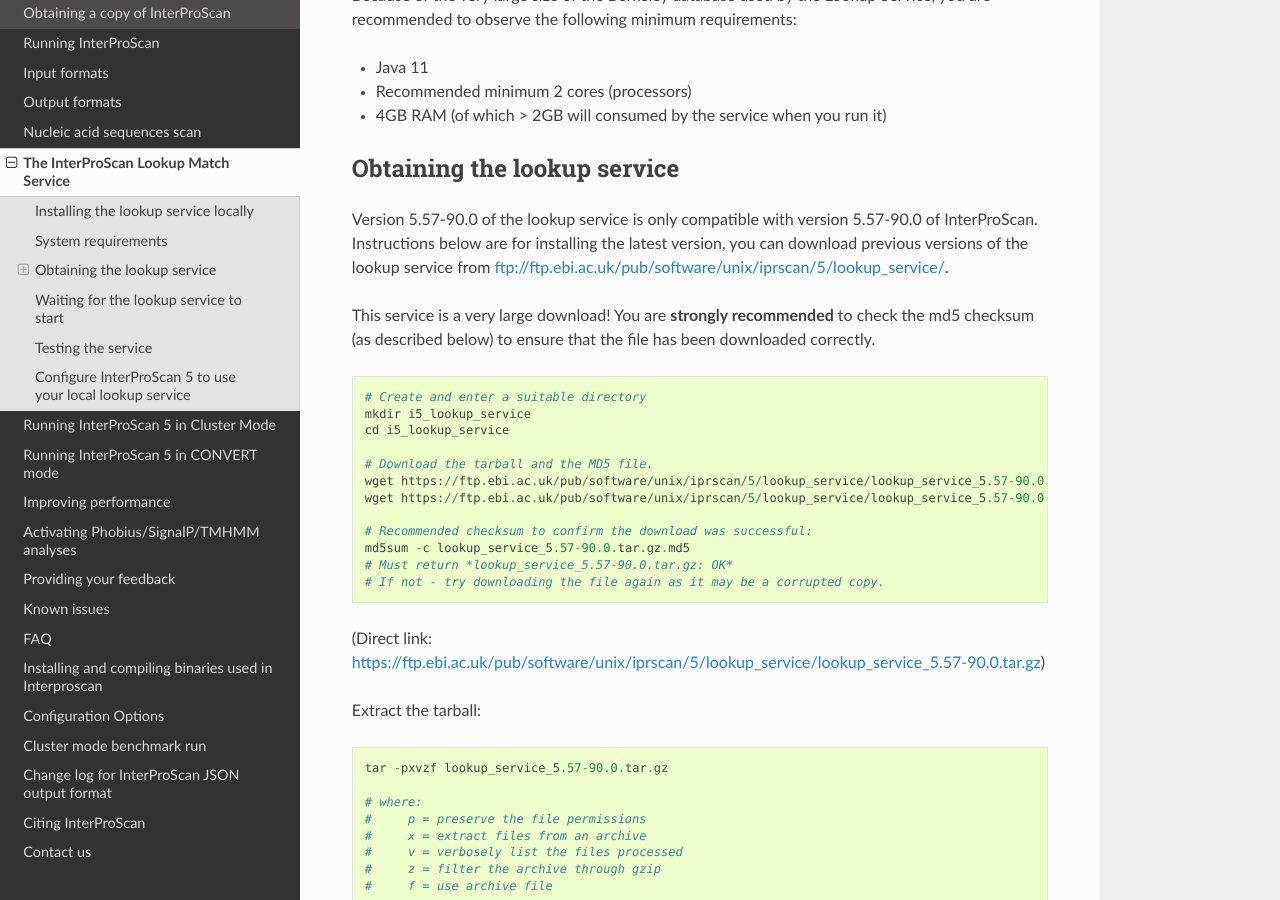
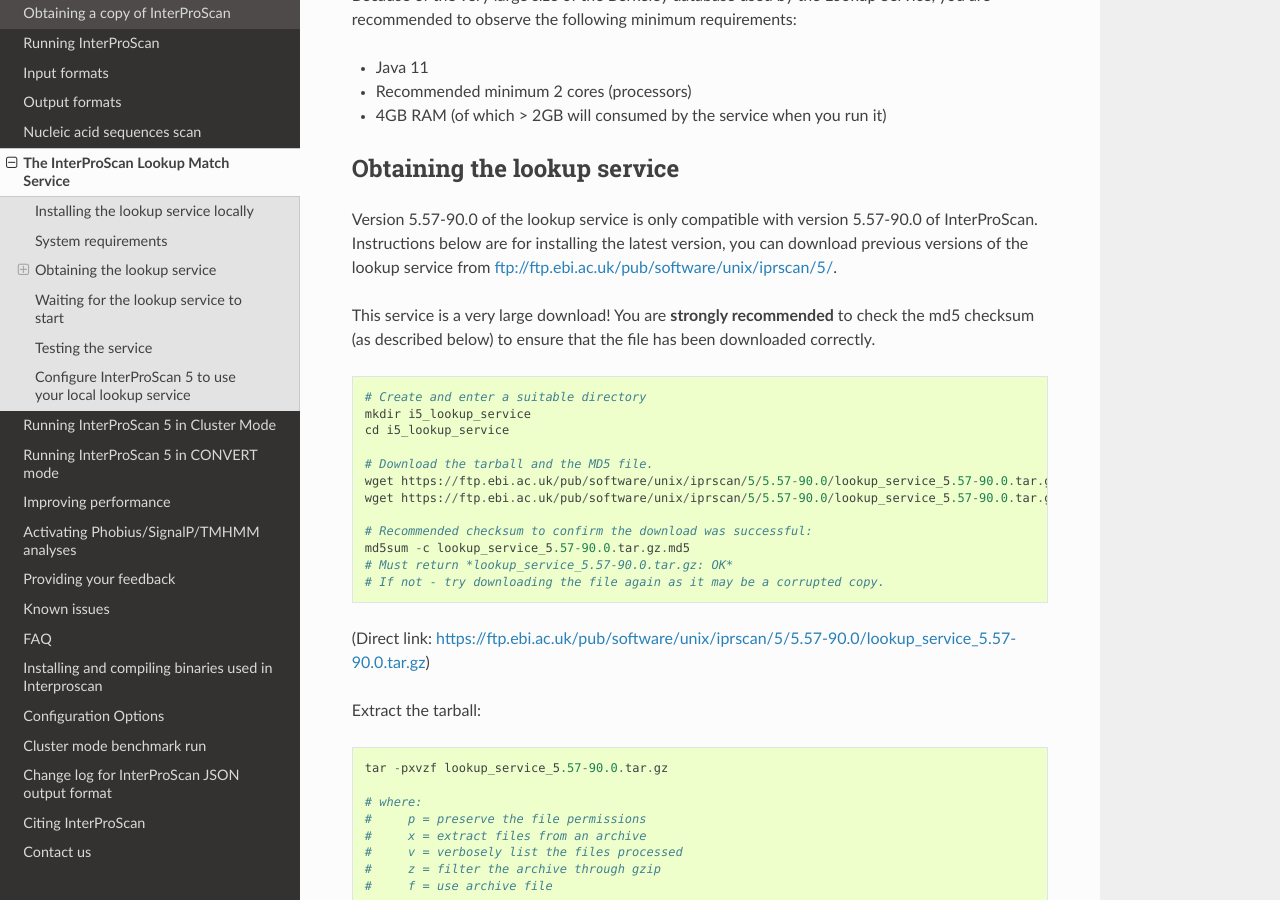
Before and after one commit to ebi-pf-team/interproscan-docs, a Sphinx documentation site: the page built from docs/LocalLookupService.rst, in a window 1280 px wide and 900 px high, scrolled down 1274 px. Built offline with Sphinx 7.4.7 and the Read the Docs theme 2.0.0, drawn with Linux system fonts in a browser that asks for light colours; some of the changed lines change nothing that is shown.

Commit message:
update lookup_service ftp path

```diff
--- a/docs/LocalLookupService.rst
+++ b/docs/LocalLookupService.rst
@@ -63,7 +63,7 @@
 Version 5.57-90.0 of the lookup service is only compatible with version
 5.57-90.0 of InterProScan. Instructions below are for installing the
 latest version, you can download previous versions of the lookup service
-from ftp://ftp.ebi.ac.uk/pub/software/unix/iprscan/5/lookup_service/.
+from ftp://ftp.ebi.ac.uk/pub/software/unix/iprscan/5/.
 
 This service is a very large download! You are **strongly recommended**
 to check the md5 checksum (as described below) to ensure that the file
@@ -76,8 +76,8 @@
     cd i5_lookup_service
 
     # Download the tarball and the MD5 file.
-    wget https://ftp.ebi.ac.uk/pub/software/unix/iprscan/5/lookup_service/lookup_service_5.57-90.0.tar.gz
-    wget https://ftp.ebi.ac.uk/pub/software/unix/iprscan/5/lookup_service/lookup_service_5.57-90.0.tar.gz.md5
+    wget https://ftp.ebi.ac.uk/pub/software/unix/iprscan/5/5.57-90.0/lookup_service_5.57-90.0.tar.gz
+    wget https://ftp.ebi.ac.uk/pub/software/unix/iprscan/5/5.57-90.0/lookup_service_5.57-90.0.tar.gz.md5
 
     # Recommended checksum to confirm the download was successful:
     md5sum -c lookup_service_5.57-90.0.tar.gz.md5
@@ -85,7 +85,7 @@
     # If not - try downloading the file again as it may be a corrupted copy.
 
 (Direct link:
-https://ftp.ebi.ac.uk/pub/software/unix/iprscan/5/lookup_service/lookup_service_5.57-90.0.tar.gz)
+https://ftp.ebi.ac.uk/pub/software/unix/iprscan/5/5.57-90.0/lookup_service_5.57-90.0.tar.gz)
 
 Extract the tarball:
 
```
